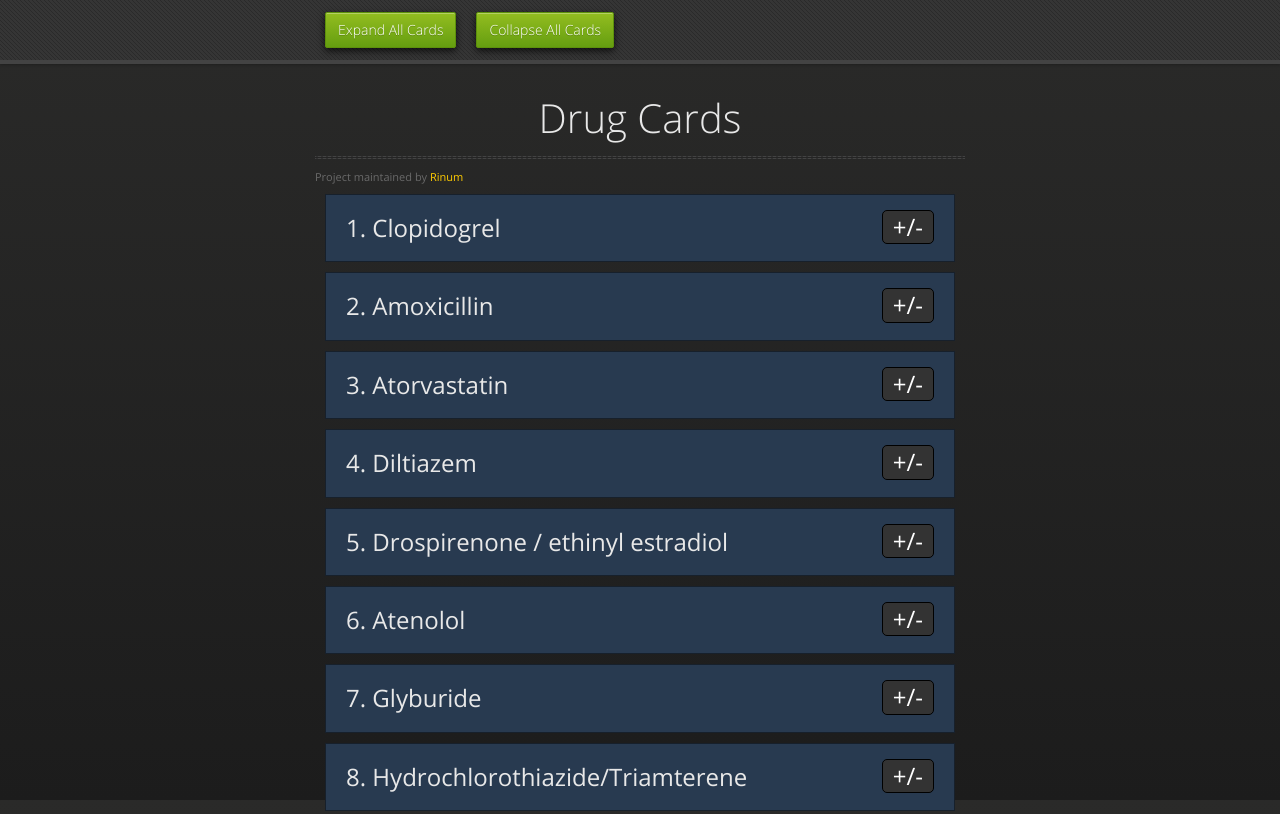
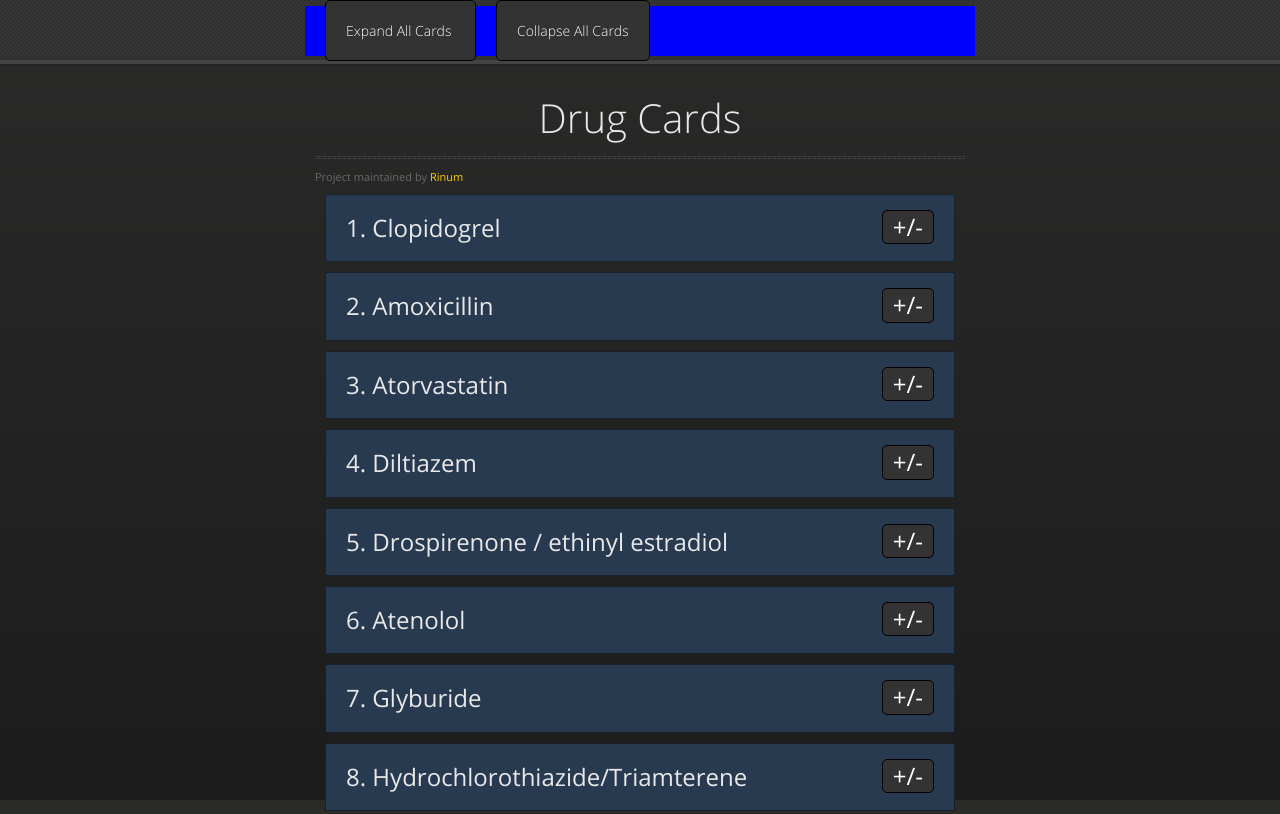
Before and after one commit to Rinum/DrugCards, a plain HTML site: page index.html in a window 1280 px wide. Shown: the top 814 px of the page. Drawn offline with nearby package versions, Linux system fonts and the light colour scheme.

Commit message:
Update index.html

```diff
--- a/index.html
+++ b/index.html
@@ -53,11 +53,11 @@
   <body>
       <div id="header">
           <nav>
-        	  <li>
-        	    <a style="float:left;" class="expand_all btn" href="javascript:void(0);">Expand All Cards</a>
+        	  <li class="expand_all btn">
+        	    Expand All Cards
         	  </li>
-        	  <li>
-        	    <a style="float:left;" class="collapse_all btn" href="javascript:void(0);">Collapse All Cards</a>
+        	  <li class="collapse_all btn">
+        	    Collapse All Cards
             </li>
         	</nav>
       </div><!-- end header -->
```
